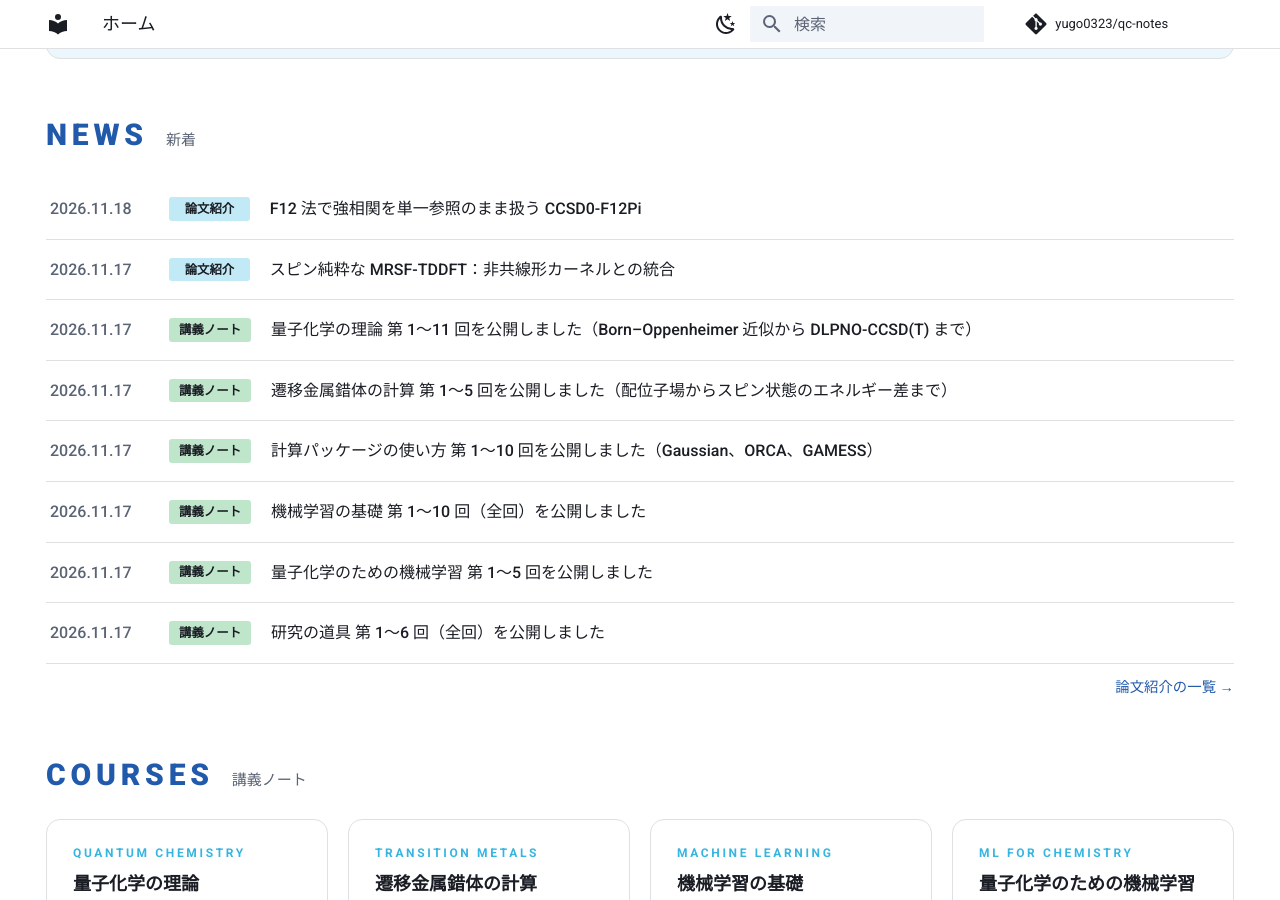
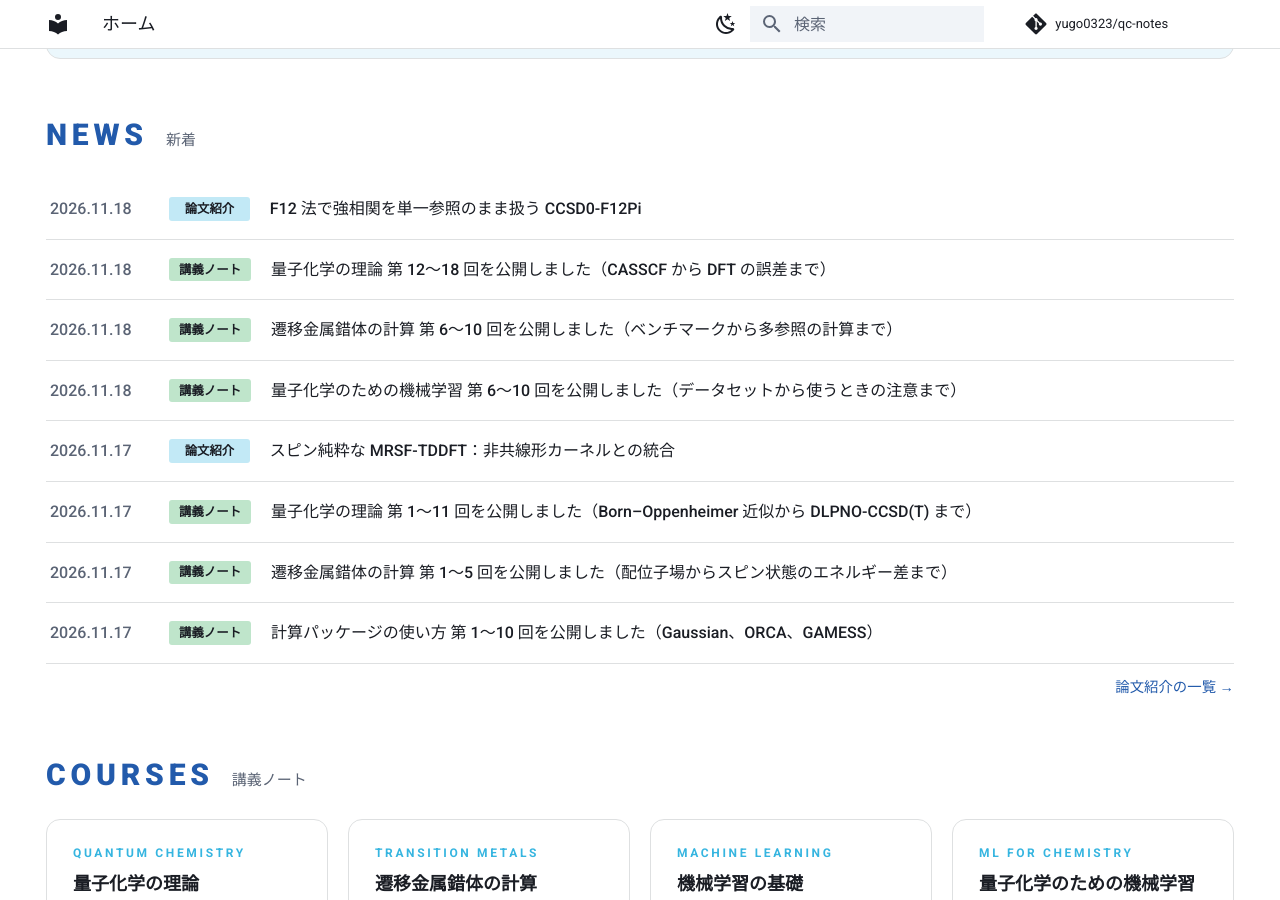
Before and after one commit to yugo0323/qc-notes, an MkDocs documentation site: the page built from docs/index.md, in a window 1280 px wide and 900 px high, scrolled down 812 px. Built offline with MkDocs 1.6.1 and Material for MkDocs 9.7.7, drawn with Linux system fonts in a browser that asks for light colours; comment, search, counter and statistics services are not loaded.

Commit message:
お知らせ：講義ノート 3 連載の公開を NEWS に載せる
Co-Authored-By: Claude Opus 5.5 <noreply@anthropic.com>

```diff
--- a/docs/index.md
+++ b/docs/index.md
@@ -30,13 +30,13 @@ hide:
 <!-- NEWS:START -->
 <ul class="qc-news">
 <li><span class="qc-news__date">2026.11.18</span><span class="qc-chip qc-chip--paper">論文紹介</span><a href="papers/2026/2026-11-18/">F12 法で強相関を単一参照のまま扱う CCSD0-F12Pi</a></li>
+<li><span class="qc-news__date">2026.11.18</span><span class="qc-chip qc-chip--course">講義ノート</span><a href="courses/qc-theory/">量子化学の理論 第 12〜18 回を公開しました（CASSCF から DFT の誤差まで）</a></li>
+<li><span class="qc-news__date">2026.11.18</span><span class="qc-chip qc-chip--course">講義ノート</span><a href="courses/tm-complexes/">遷移金属錯体の計算 第 6〜10 回を公開しました（ベンチマークから多参照の計算まで）</a></li>
+<li><span class="qc-news__date">2026.11.18</span><span class="qc-chip qc-chip--course">講義ノート</span><a href="courses/ml-chem/">量子化学のための機械学習 第 6〜10 回を公開しました（データセットから使うときの注意まで）</a></li>
 <li><span class="qc-news__date">2026.11.17</span><span class="qc-chip qc-chip--paper">論文紹介</span><a href="papers/2026/2026-11-17/">スピン純粋な MRSF-TDDFT：非共線形カーネルとの統合</a></li>
 <li><span class="qc-news__date">2026.11.17</span><span class="qc-chip qc-chip--course">講義ノート</span><a href="courses/qc-theory/">量子化学の理論 第 1〜11 回を公開しました（Born–Oppenheimer 近似から DLPNO-CCSD(T) まで）</a></li>
 <li><span class="qc-news__date">2026.11.17</span><span class="qc-chip qc-chip--course">講義ノート</span><a href="courses/tm-complexes/">遷移金属錯体の計算 第 1〜5 回を公開しました（配位子場からスピン状態のエネルギー差まで）</a></li>
 <li><span class="qc-news__date">2026.11.17</span><span class="qc-chip qc-chip--course">講義ノート</span><a href="courses/packages/">計算パッケージの使い方 第 1〜10 回を公開しました（Gaussian、ORCA、GAMESS）</a></li>
-<li><span class="qc-news__date">2026.11.17</span><span class="qc-chip qc-chip--course">講義ノート</span><a href="courses/ml-basics/">機械学習の基礎 第 1〜10 回（全回）を公開しました</a></li>
-<li><span class="qc-news__date">2026.11.17</span><span class="qc-chip qc-chip--course">講義ノート</span><a href="courses/ml-chem/">量子化学のための機械学習 第 1〜5 回を公開しました</a></li>
-<li><span class="qc-news__date">2026.11.17</span><span class="qc-chip qc-chip--course">講義ノート</span><a href="courses/tools/">研究の道具 第 1〜6 回（全回）を公開しました</a></li>
 </ul>
 <!-- NEWS:END -->
 <p class="qc-more"><a href="papers/">論文紹介の一覧 →</a></p>
```
